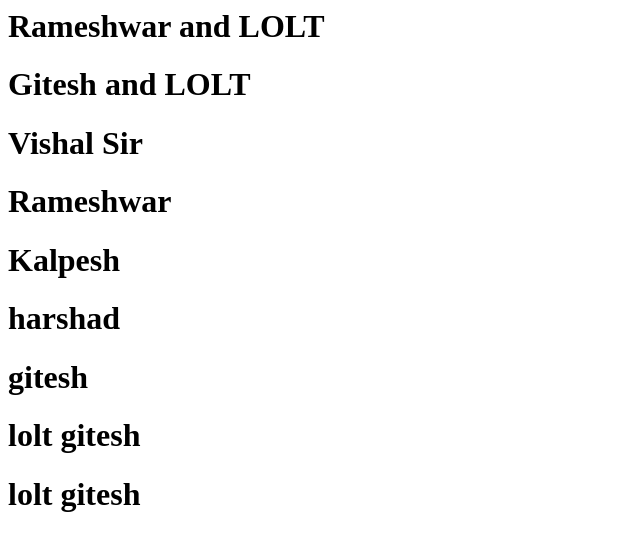
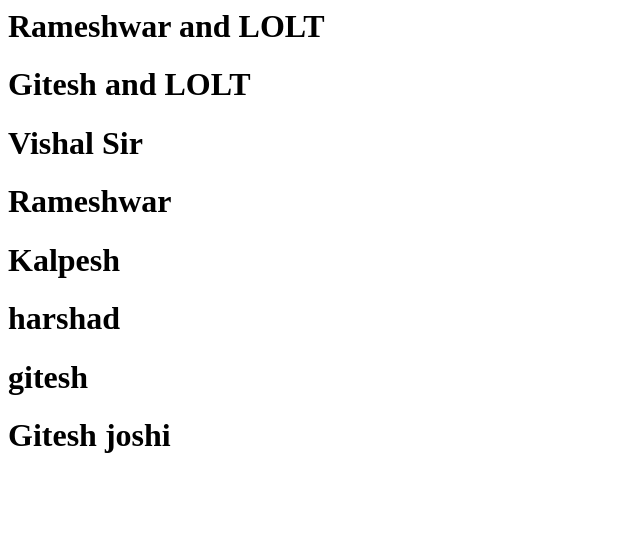
Before and after one commit to MHTECHIN/rameshwar, a plain HTML site: page index.html in a window 1280 px wide. Shown: the whole page, without its empty margins (0-640 px from the left). Drawn offline with Linux system fonts and the light colour scheme.

Commit message:
8th line

```diff
--- a/index.html
+++ b/index.html
@@ -5,5 +5,4 @@
 <h1>Kalpesh</h1>
 <h1>harshad<h1>
 <h1>gitesh<h1>
-<h1>lolt gitesh<h1>
-<h1>lolt gitesh<h1>
+<h1>Gitesh joshi<h1>
```
